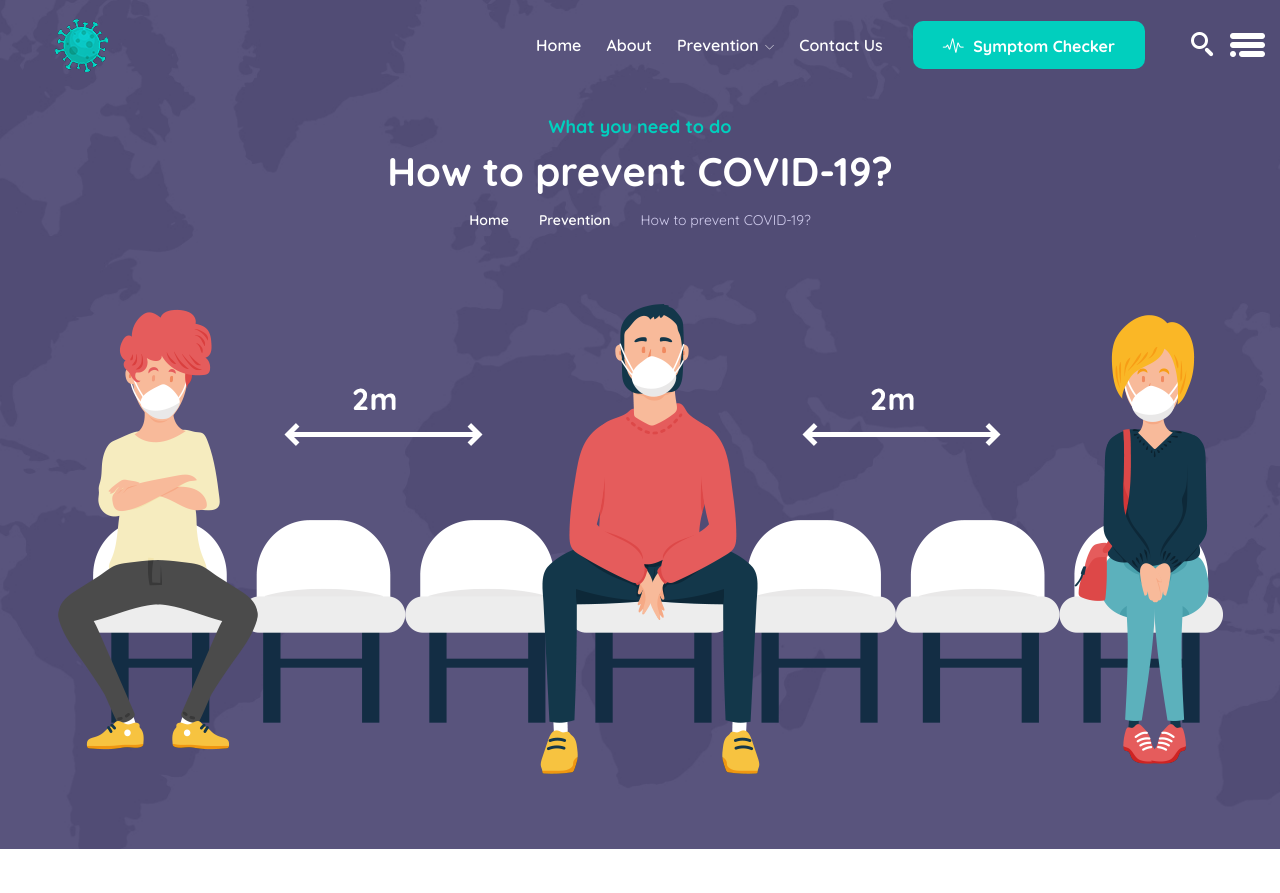
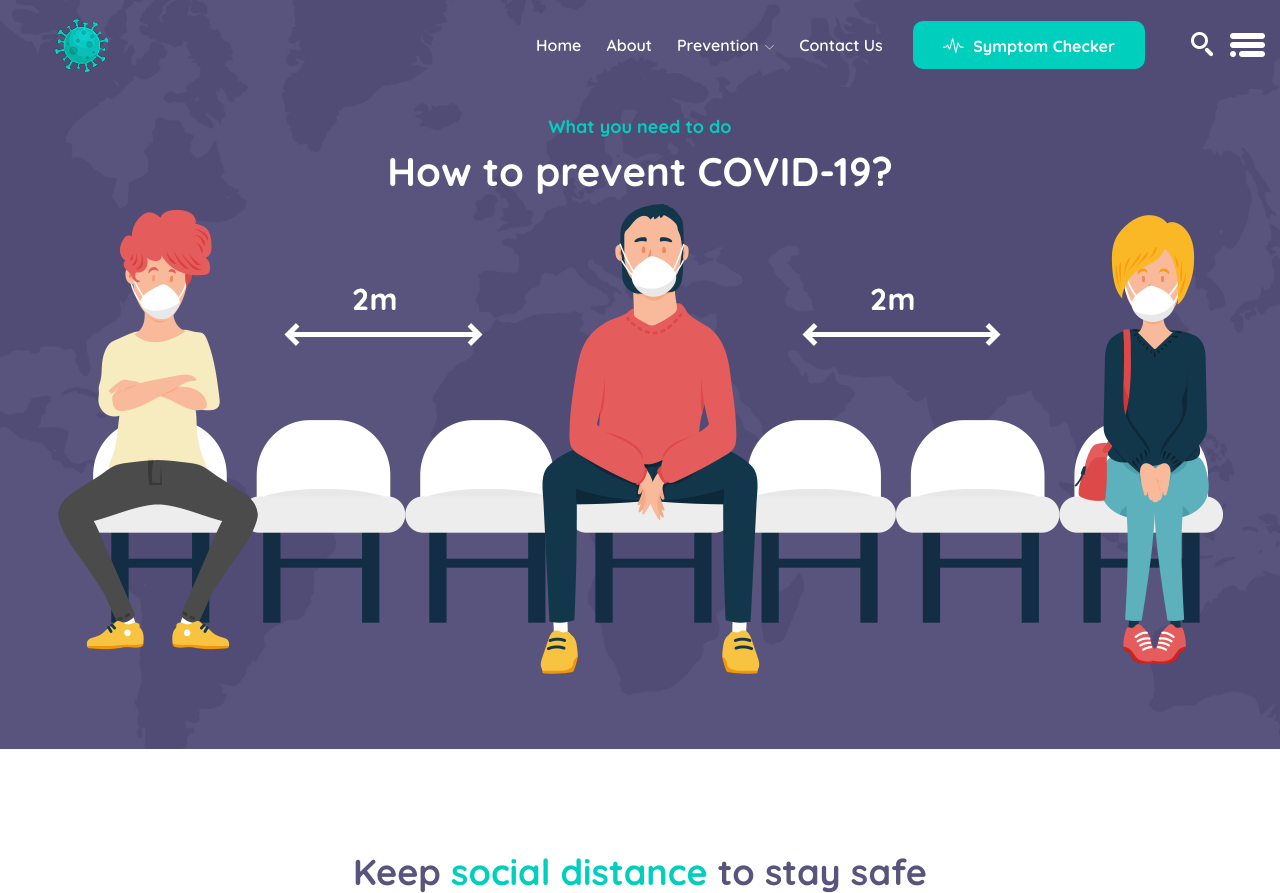
Before and after one commit to OmarKhalil10/Covid-19-Detector-Website-Using-Deep-Learning, a Flask app: page /prevention in a window 1280 px wide. Shown: the top 893 px of the page. Run offline with Flask 2, Linux system fonts and the light colour scheme; some libraries are stand-ins or nearby versions.

Commit message:
update prevention page

```diff
--- a/templates/pages/prevention.html
+++ b/templates/pages/prevention.html
@@ -5,11 +5,6 @@
                 <div class="prevention_text">
                     <h6 class="wow fadeInUp">What you need to do</h6>
                     <h3 class="wow fadeInUp" data-wow-delay="0.2s">How to prevent COVID-19?</h3>
-                    <ul class="nav justify-content-center wow fadeInUp" data-wow-delay="0.3s">
-                        <li><a href>Home</a></li>
-                        <li><a href="prevention.html">Prevention</a></li>
-                        <li><a href="#">How to prevent COVID-19?</a></li>
-                    </ul>
                     <img class="img-fluid" src="/static/images/breadcrumb/prevention-persong.png" alt>
                 </div>
             </div>
```
